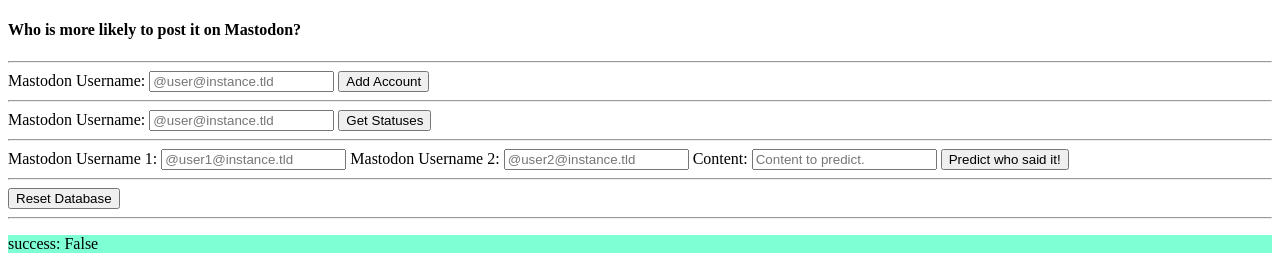
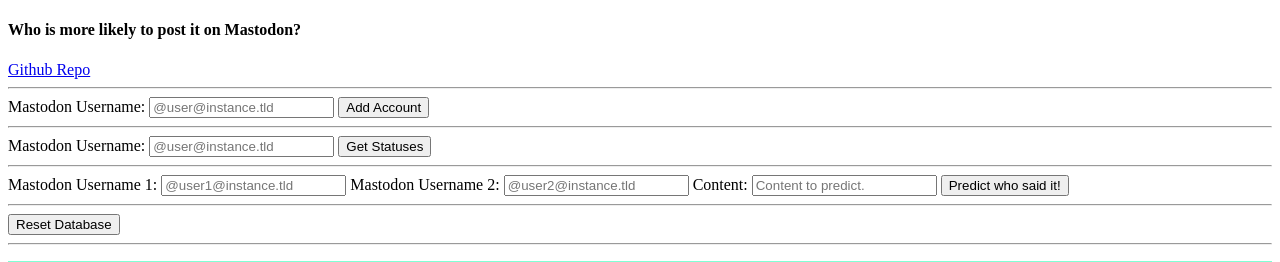
Before and after one commit to Lrizika/Mastodoff, a Flask app: page / in a window 1280 px wide. Shown: the top 262 px of the page. Run offline with Flask 2, Linux system fonts and the light colour scheme.

Commit message:
Add github link

```diff
--- a/flaskapp/templates/index.html.j2
+++ b/flaskapp/templates/index.html.j2
@@ -11,6 +11,7 @@
 
 	<body>
 		<h4>Who is more likely to post it on Mastodon?</h4>
+		<a href='https://github.com/Lrizika/Mastodoff/'>Github Repo</a>
 
 		<hr />
 
```
